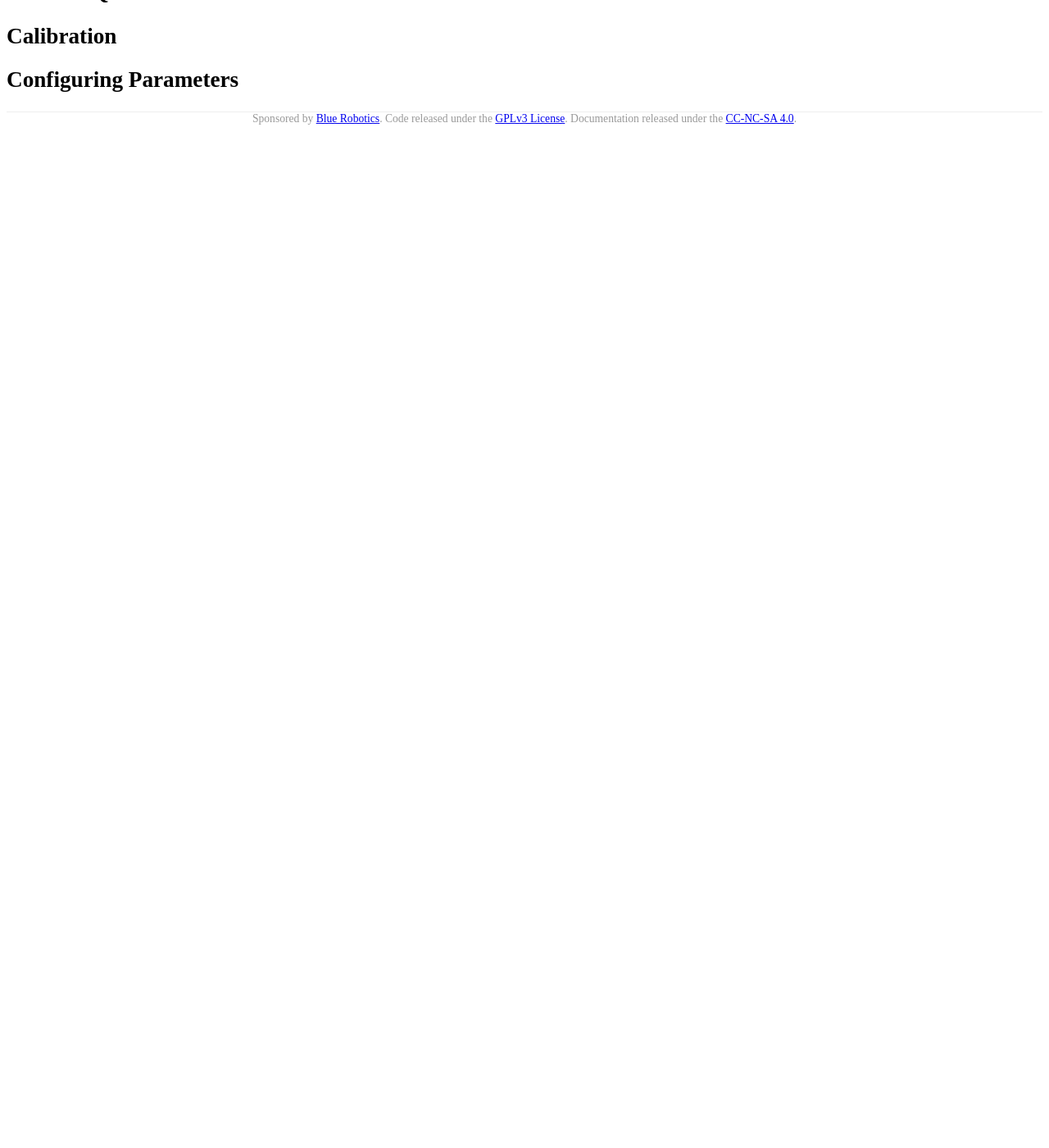
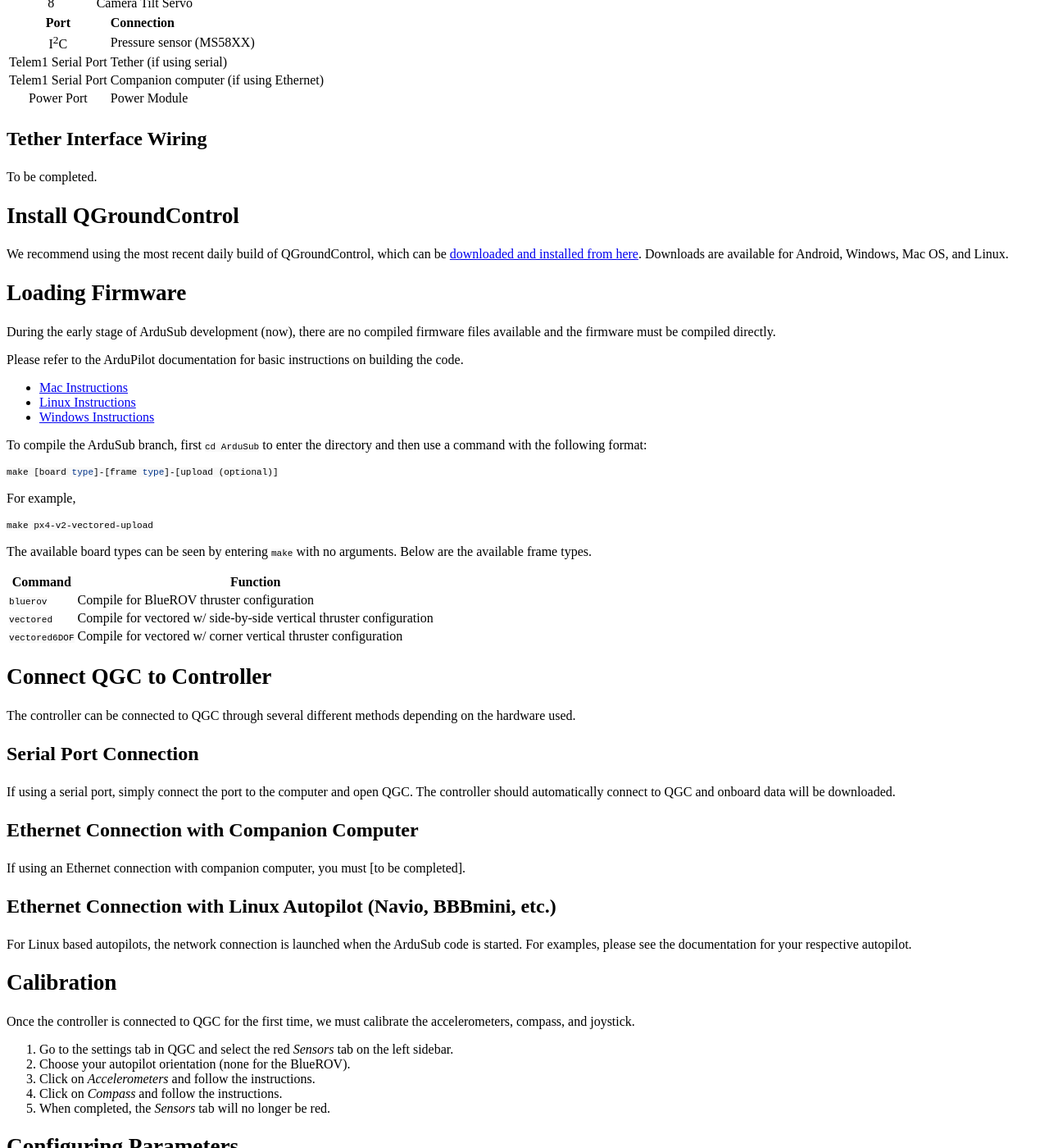
Before and after one commit to bluerobotics/retired-ardusub-docs, a Jekyll site: the page built from pages/initial-setup.md, in a window 1280 px wide and 1400 px high, scrolled down 1200 px. Shown: the whole window at 82% size. Built offline with Jekyll 4.4.1, drawn with Linux system fonts in a browser that asks for light colours; a style sheet for code colours, icons or effects is not loaded; before the commit the page ends 1373 px from its top, so only the background shows below that; some of the changed text lies outside the part shown.

Commit message:
Add content.

````diff
--- a/pages/initial-setup.md
+++ b/pages/initial-setup.md
@@ -15,21 +15,90 @@ nav:
 
 First-time setup of the autopilot includes downloading and installing the QGroundControl GCS, mounting the controller to the vehicle, connecting it to the tether, power, and motors, and then performing initial configuration and calibration.
 
-For more information on each of these tasks see the topics below:
+## Wiring and Connections
 
-- [Install QGroundControl](#)
-- [Assembly](#)
-- [Loading Firmware](/loading-firmware/)
-- [Configuring Hardware](configuring-hardware)
+The exact wiring configuration depends on the vehicle configuration and the hardware used. The following is the standard use for all vehicles with six or fewer thrusters. Please see the [frame configurations](#) for standard thruster numbering.
 
-## Wiring and Connections
+| PWM Channel | Connection  |
+|:-----------:|:------------|
+|      1      | Thruster #1 |
+|      2      | Thruster #2 |
+|      3      | Thruster #3 |
+|      4      | Thruster #4 |
+|      5      | Thruster #5 |
+|      6      | Thruster #6 |
+|      7      | LED Lights  |
+|      8      | Camera Tilt Servo |
+
+| Port                    | Connection                             |
+|:-----------------------:|:---------------------------------------|
+| I<sup>2</sup>C          | Pressure sensor (MS58XX)               |
+| Telem1 Serial Port      | Tether (if using serial)               |
+| Telem1 Serial Port      | Companion computer (if using Ethernet) |
+| Power Port              | Power Module                           |
+
+### Tether Interface Wiring
+
+To be completed.
 
 ## Install QGroundControl
 
+We recommend using the most recent daily build of QGroundControl, which can be [downloaded and installed from here](http://qgroundcontrol.org/downloads). Downloads are available for Android, Windows, Mac OS, and Linux.
+
 ## Loading Firmware
+
+During the early stage of ArduSub development (now), there are no compiled firmware files available and the firmware must be compiled directly.
+
+Please refer to the ArduPilot documentation for basic instructions on building the code.
+
+- [Mac Instructions](http://dev.ardupilot.com/wiki/building-px4-with-make-on-mac/)
+- [Linux Instructions](http://dev.ardupilot.com/wiki/building-px4-for-linux-with-make/)
+- [Windows Instructions](http://dev.ardupilot.com/wiki/building-px4-with-make/)
+
+To compile the ArduSub branch, first `cd ArduSub` to enter the directory and then use a command with the following format:
+
+``` bash
+make [board type]-[frame type]-[upload (optional)]
+```
+
+For example,
+
+``` bash
+make px4-v2-vectored-upload
+```
+
+The available board types can be seen by entering `make` with no arguments. Below are the available frame types.
+
+| Command | Function |
+| --- | --- |
+| `bluerov`      | Compile for BlueROV thruster configuration |
+| `vectored`     | Compile for vectored w/ side-by-side vertical thruster configuration |
+| `vectored6DOF` | Compile for vectored w/ corner vertical thruster configuration |
 
 ## Connect QGC to Controller
 
+The controller can be connected to QGC through several different methods depending on the hardware used.
+
+### Serial Port Connection
+
+If using a serial port, simply connect the port to the computer and open QGC. The controller should automatically connect to QGC and onboard data will be downloaded.
+
+### Ethernet Connection with Companion Computer
+
+If using an Ethernet connection with companion computer, you must [to be completed].
+
+### Ethernet Connection with Linux Autopilot (Navio, BBBmini, etc.)
+
+For Linux based autopilots, the network connection is launched when the ArduSub code is started. For examples, please see the documentation for your respective autopilot.
+
 ## Calibration
 
+Once the controller is connected to QGC for the first time, we must calibrate the accelerometers, compass, and joystick.
+
+1. Go to the settings tab in QGC and select the red *Sensors* tab on the left sidebar.
+2. Choose your autopilot orientation (none for the BlueROV).
+3. Click on *Accelerometers* and follow the instructions.
+4. Click on *Compass* and follow the instructions.
+5. When completed, the *Sensors* tab will no longer be red.
+
 ## Configuring Parameters
````
Also changed, not shown: index.md (+1 -1 lines), pages/introduction.md (+20 -1 lines).
